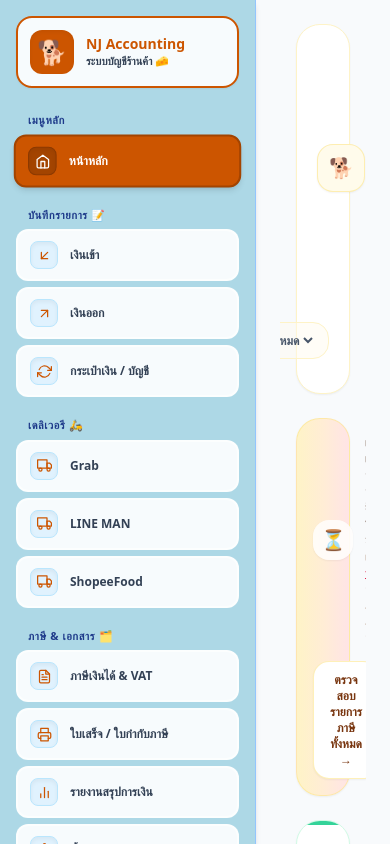
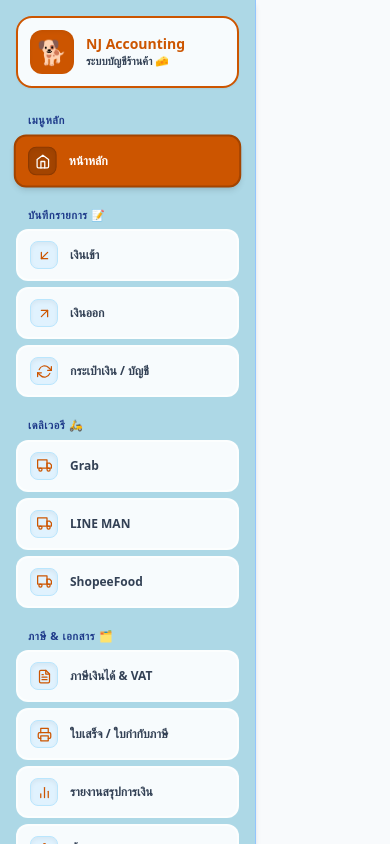
Before and after one commit to suisut21-source/nj-accounting-v3, a Next.js app: page / in a window 390 px wide. Shown: the top 844 px of the page. Built offline with nearby package versions, Linux system fonts and the light colour scheme.

Commit message:
Add files via upload

```diff
--- a/app/layout.tsx
+++ b/app/layout.tsx
@@ -9,7 +9,7 @@
   return (
     <html lang="th">
       <body>
-        <div className="flex min-h-screen bg-[#F8FAFC] font-sans text-slate-800">
+        <div className="flex flex-col md:flex-row min-h-screen bg-[#F8FAFC] font-sans text-slate-800">
           <Sidebar />
           <main className="flex-1 p-6 overflow-y-auto">
             {children}
```
